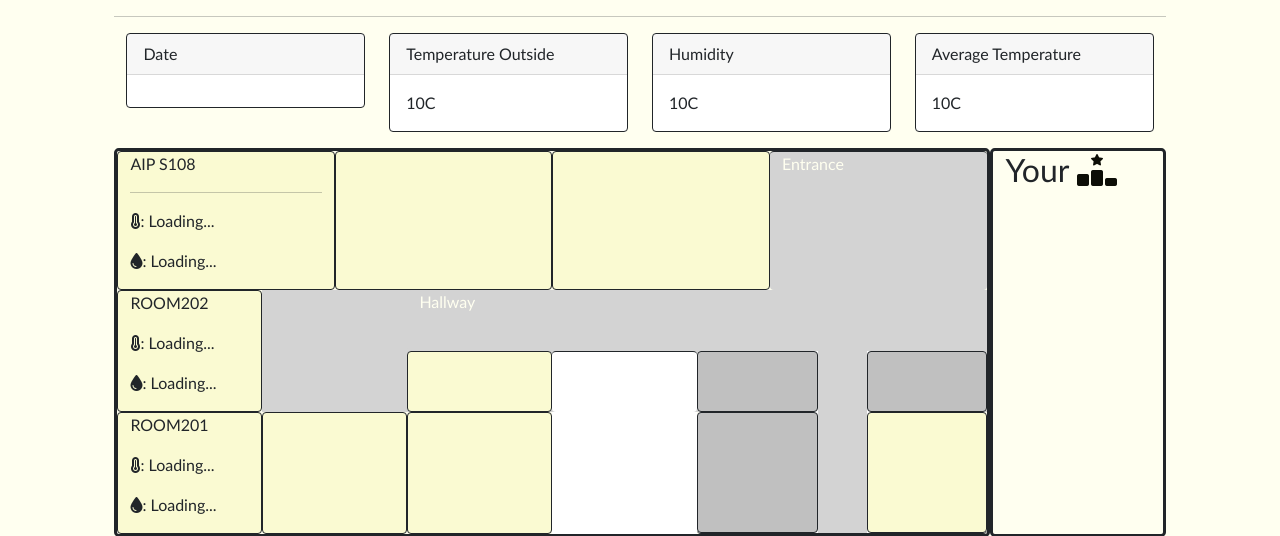
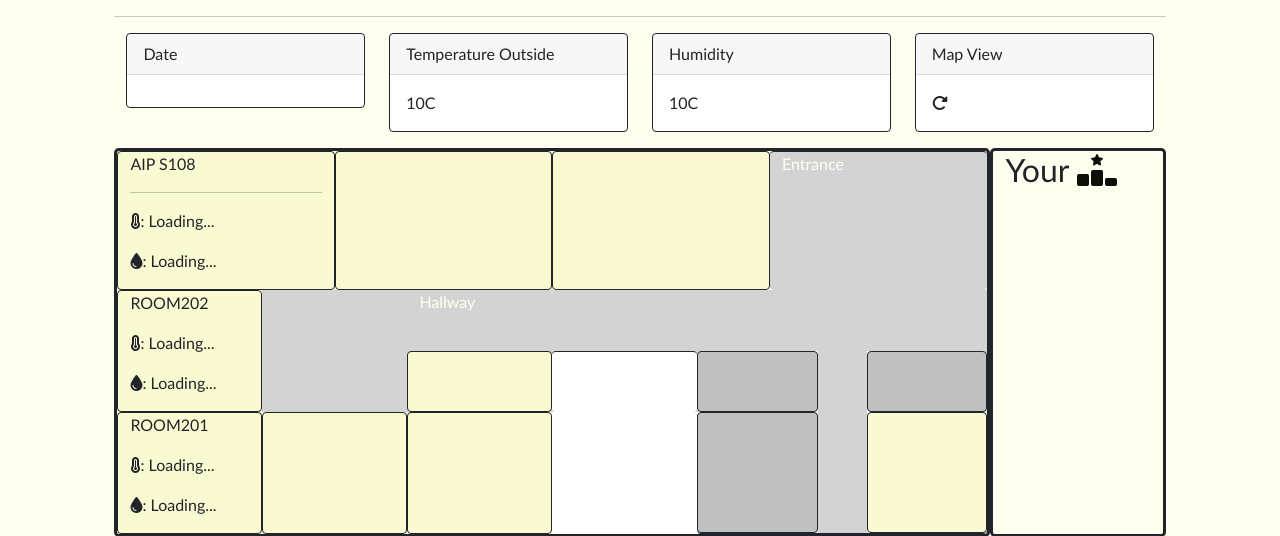
Before and after one commit to shrnsubedi/IoT-Dashboard-Web, a Django app: template dashboard/templates/dashboard/landing.html in a window 1280 px wide. Shown: the part 74-610 px from the top of the page. Run offline with Django 3.2, Linux system fonts and the light colour scheme; the template is opened without the code that fills it, so the values that code supplies are empty; some libraries are stand-ins or nearby versions.

Commit message:
add map toggle

```diff
--- a/dashboard/templates/dashboard/base.html
+++ b/dashboard/templates/dashboard/base.html
@@ -43,6 +43,14 @@
       }
       .help-text{
         color: #FFFFF0
+      }
+      #picture-map{
+        display: none;
+        overflow: auto;
+      }
+      #map-container{
+          max-height: 58vh;
+          overflow-y: auto;
       }
     </style>
   </head>
--- a/dashboard/templates/dashboard/landing.html
+++ b/dashboard/templates/dashboard/landing.html
@@ -1,4 +1,5 @@
 {% extends 'dashboard/base.html' %} {% block content %}
+{% load static %}
 <script>
     $(document).ready(function () {
 
@@ -58,6 +59,21 @@
     }, 30000);
     });
 
+    function toggleMap() {
+        let pictureMap = document.getElementById("picture-map");
+        let drawnMap = document.getElementById("drawn-map");
+
+        if (pictureMap.style.display === 'none' || pictureMap.style.display === '') {
+            pictureMap.style.display = 'block';
+            drawnMap.style.display = 'none';
+        } else {
+            pictureMap.style.display = 'none';
+            drawnMap.style.display = 'block';
+        }
+    }
+    </script>
+
+
 
 </script>
 
@@ -92,9 +108,9 @@
 
         <div class="col-sm-3">
             <div class="card border-dark mb-3" style="max-width: 18rem;">
-                <div class="card-header">Average Temperature</div>
+                <div class="card-header">Map View</div>
                 <div class="card-body text-dark">
-                  <p class="card-text">10C</p>
+                    <span id="map-flipper" onclick="toggleMap()" class="text-right"><i class="fa-solid fa-rotate-right"></i></span>
                 </div>
               </div>
         </div>
@@ -103,7 +119,8 @@
 
 <div class="container">
     <div class="row">
-        <div class="container col-3 col-md-10 border border-3 border-dark rounded-3">
+        <div id="map-container" class="container col-3 col-md-10 border border-3 border-dark rounded-3">
+            <div id="drawn-map">
                 <div class="row">
                     <div class="col-3 col-md-3 class-room-available border border-dark rounded">
                         <p>AIP S108</p>
@@ -113,7 +130,9 @@
                     </div>
                     <div class="col-3 col-md-3 class-room-available border border-dark rounded"></div>
                     <div class="col-3 col-md-3 class-room-available border border-dark rounded"></div>
-                <div class="col-3 col-md-3 border-left border-top border-right border-dark text-right help-text font-weight-bold hallway rounded"> Entrance</div>
+                    <div class="col-3 col-md-3 border-left border-top border-right border-dark text-right help-text font-weight-bold hallway rounded">
+                        Entrance
+                    </div>
                 </div>
 
                 <div class="row">
@@ -159,6 +178,10 @@
                     </div>
                 </div>
             </div>
+            <div id="picture-map">
+                <img class="img-fluid" src={% static 'dashboard/images/floor_plan.jpeg' %} alt="Avatar">
+            </div>
+        </div>
         <div class="container col-3 col-md-2 border border-3 border-dark rounded-3">
             <h2>Your <i id="ranking-animation" class="fa-solid fa-ranking-star" style="color: #0d0e07;"></i></h2><span>
             <div id="room-rankings">
```
Also changed, not shown: dashboard/static/dashboard/images/floor_plan.jpeg (added). Lines whose indentation alone changed are shown as unchanged.
